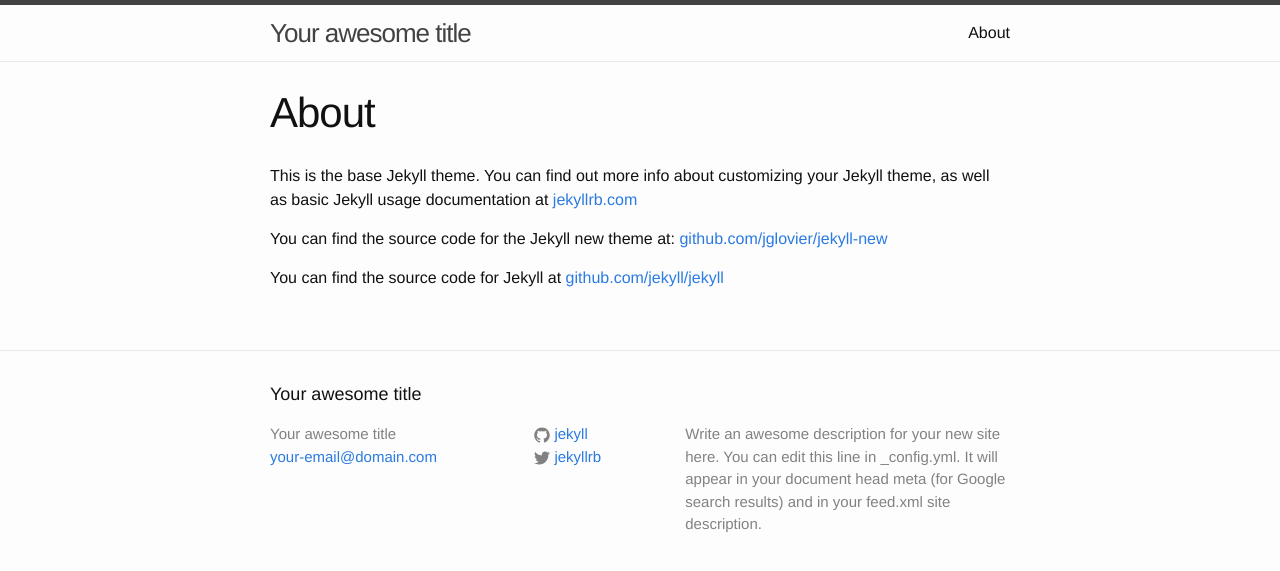
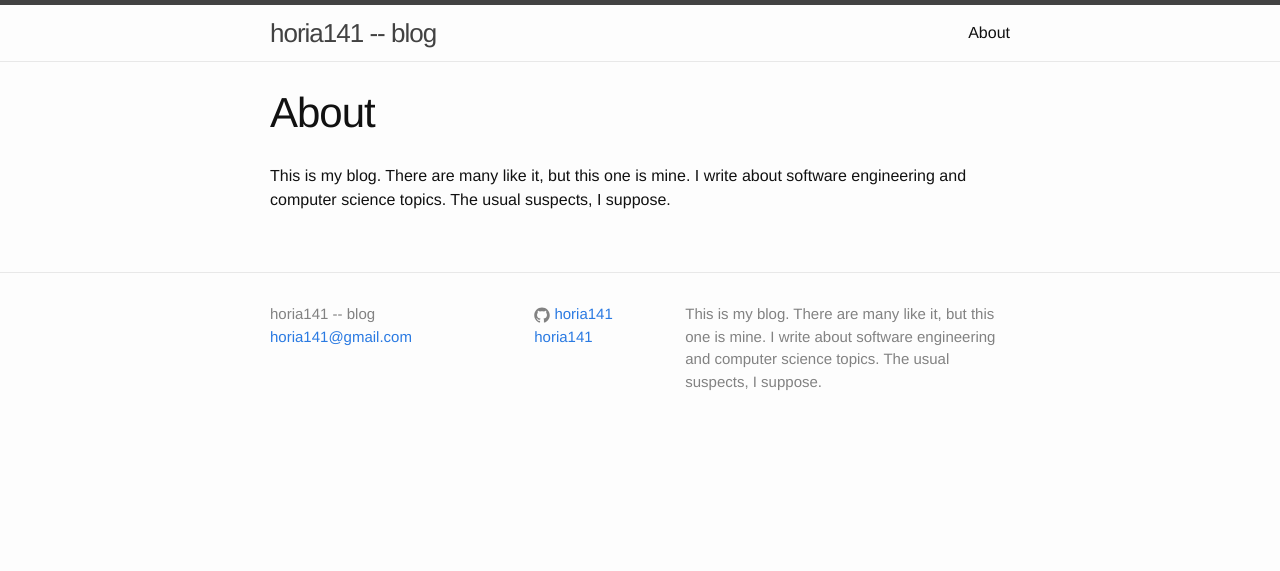
Before and after one commit to horia141/horia141.github.io, a Jekyll site: the page built from about.md, in a window 1280 px wide. Shown: the top 571 px of the page. Built offline with Jekyll 4.4.1, drawn with Linux system fonts in a browser that asks for light colours.

Commit message:
Added sketch for first blog article.

```diff
--- a/_config.yml
+++ b/_config.yml
@@ -1,14 +1,14 @@
 # Site settings
-title: Your awesome title
-email: your-email@domain.com
-description: > # this means to ignore newlines until "baseurl:"
-  Write an awesome description for your new site here. You can edit this
-  line in _config.yml. It will appear in your document head meta (for
-  Google search results) and in your feed.xml site description.
+title: horia141 -- blog
+email: horia141@gmail.com
+description: >
+  This is my blog. There are many like it, but this one is mine. I write about
+  software engineering and computer science topics. The usual suspects,
+  I suppose.
 baseurl: "" # the subpath of your site, e.g. /blog/
-url: "http://yourdomain.com" # the base hostname & protocol for your site
-twitter_username: jekyllrb
-github_username:  jekyll
+url: "https://horia141.github.io"
+github_username: horia141
+linkedin_username: horia141
 
 # Build settings
 markdown: kramdown
--- a/_includes/footer.html
+++ b/_includes/footer.html
@@ -1,8 +1,6 @@
 <footer class="site-footer">
 
   <div class="wrapper">
-
-    <h2 class="footer-heading">{{ site.title }}</h2>
 
     <div class="footer-col-wrapper">
       <div class="footer-col  footer-col-1">
@@ -24,6 +22,14 @@
               </span>
 
               <span class="username">{{ site.github_username }}</span>
+            </a>
+          </li>
+          {% endif %}
+
+          {% if site.linkedin_username %}
+          <li>
+            <a href="https://linkedin.com/in/{{ site.linkedin_username }}">
+              <span class="username">{{ site.linkedin_username }}</span>
             </a>
           </li>
           {% endif %}
--- a/about.md
+++ b/about.md
@@ -4,8 +4,4 @@ title: About
 permalink: /about/
 ---
 
-This is the base Jekyll theme. You can find out more info about customizing your Jekyll theme, as well as basic Jekyll usage documentation at [jekyllrb.com](http://jekyllrb.com/)
-
-You can find the source code for the Jekyll new theme at: [github.com/jglovier/jekyll-new](https://github.com/jglovier/jekyll-new)
-
-You can find the source code for Jekyll at [github.com/jekyll/jekyll](https://github.com/jekyll/jekyll)
+This is my blog. There are many like it, but this one is mine. I write about software engineering and computer science topics. The usual suspects, I suppose.
```
Also changed, not shown: _posts/2015-08-31-tabletests.markdown (+50 -0 lines).
